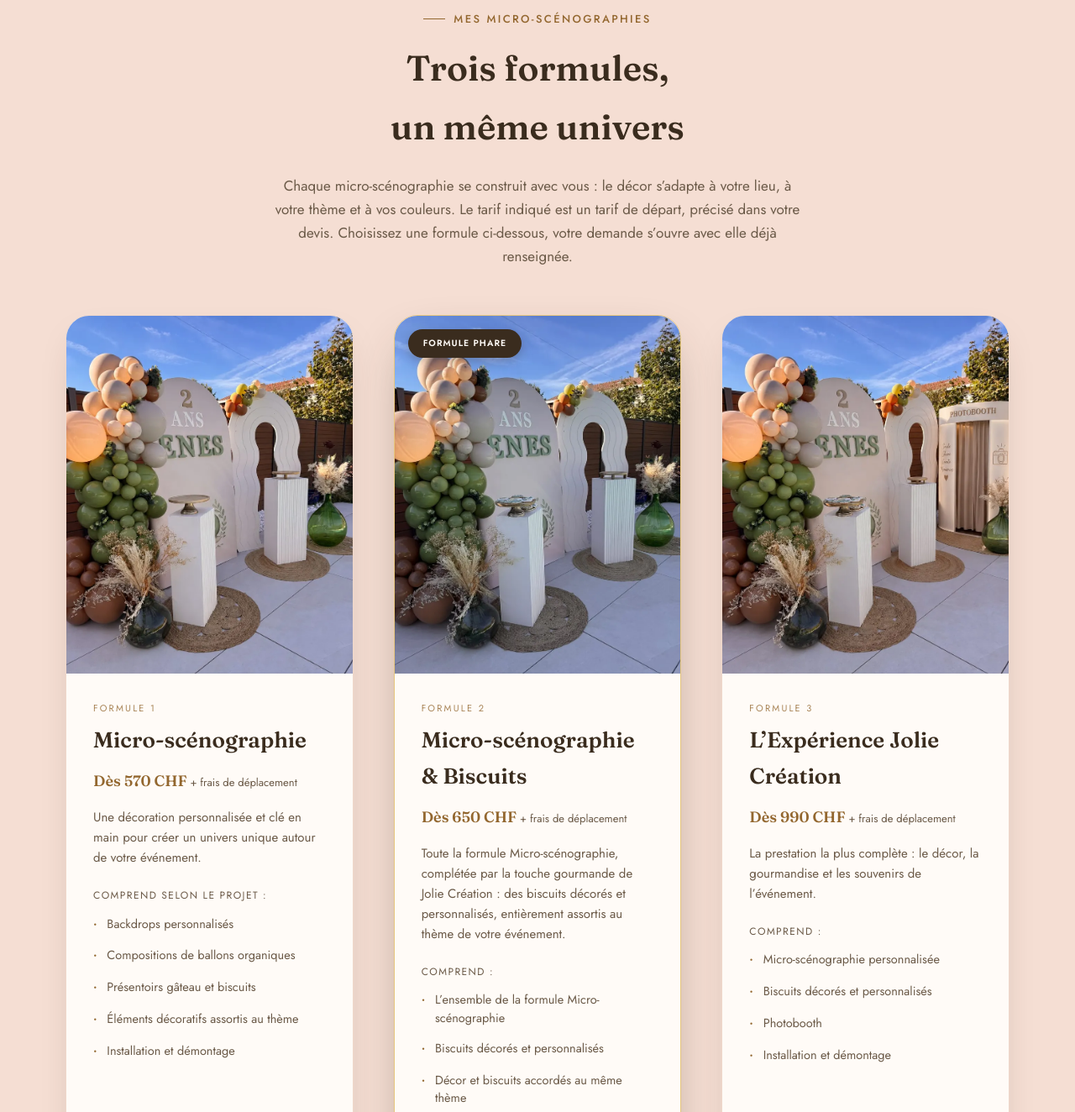
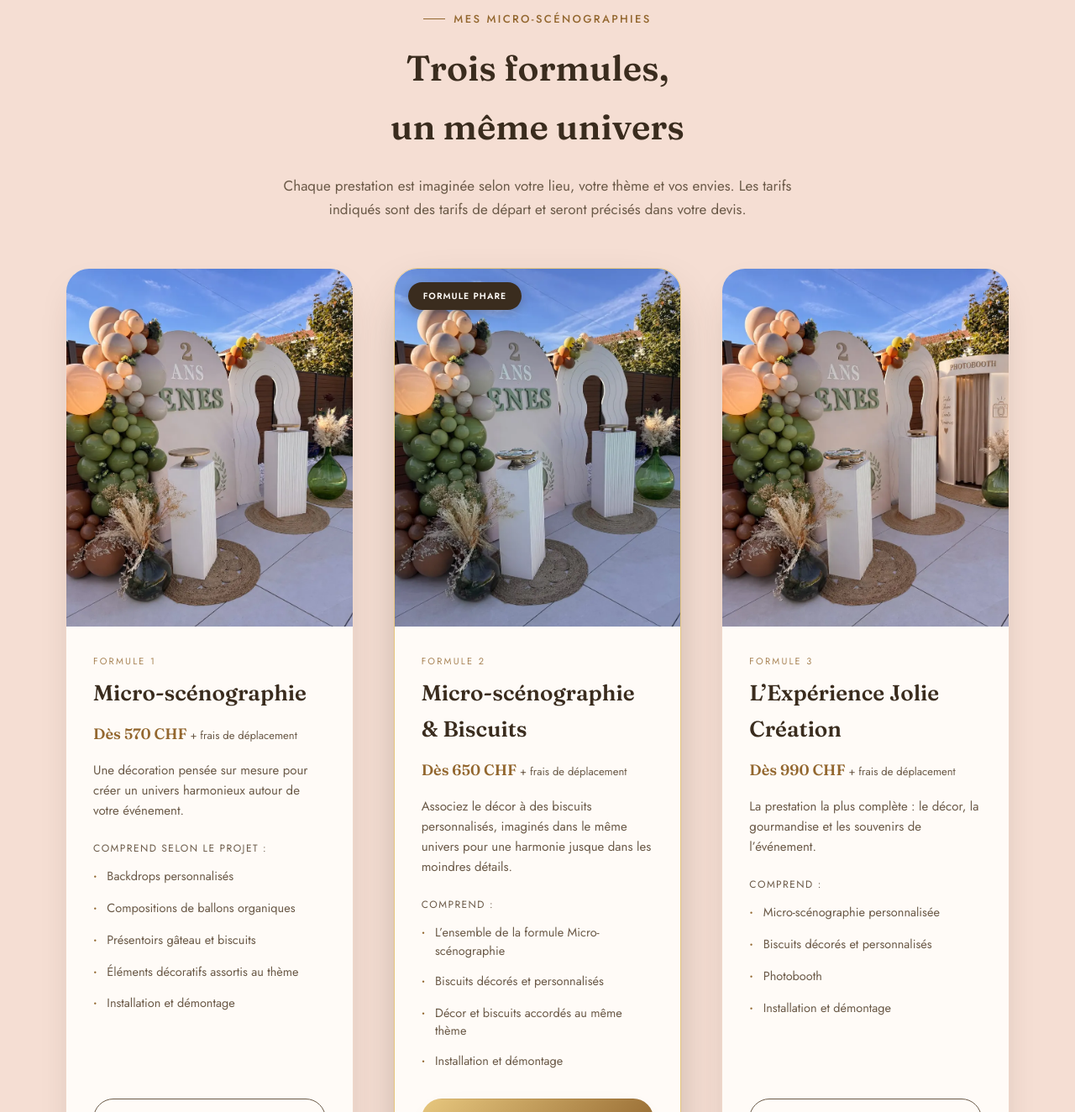
Before and after one commit to ComparePrime/jolie-creation.com, a website: page micro-scenographies.html in a window 1280 px wide. Shown: the part 994-2318 px from the top of the page at 84% size. Drawn offline with Linux system fonts and the light colour scheme.

Commit message:
Update micro-scenographies.html

```diff
--- a/micro-scenographies.html
+++ b/micro-scenographies.html
@@ -105,7 +105,7 @@
       <div class="section-head center">
         <span class="eyebrow">Mes micro-scénographies</span>
         <h2 id="formules-title">Trois formules, un même univers</h2>
-        <p class="narrow">Chaque micro-scénographie se construit avec vous : le décor s’adapte à votre lieu, à votre thème et à vos couleurs. Le tarif indiqué est un tarif de départ, précisé dans votre devis. Choisissez une formule ci-dessous, votre demande s’ouvre avec elle déjà renseignée.</p>
+        <p class="narrow">Chaque prestation est imaginée selon votre lieu, votre thème et vos envies. Les tarifs indiqués sont des tarifs de départ et seront précisés dans votre devis.</p>
       </div>
       <div class="formules-grid">
         <div class="formule-card">
@@ -116,7 +116,7 @@
             <span class="formule-rang">Formule 1</span>
             <h3>Micro-scénographie</h3>
             <p class="price">Dès 570 CHF <span class="price-suite">+ frais de déplacement</span></p>
-            <p class="desc">Une décoration personnalisée et clé en main pour créer un univers unique autour de votre événement.</p>
+            <p class="desc">Une décoration pensée sur mesure pour créer un univers harmonieux autour de votre événement.</p>
             <p class="formule-inclus">Comprend selon le projet :</p>
             <ul class="formule-list">
               <li>Backdrops personnalisés</li>
@@ -140,7 +140,7 @@
             <span class="formule-rang">Formule 2</span>
             <h3>Micro-scénographie &amp; Biscuits</h3>
             <p class="price">Dès 650 CHF <span class="price-suite">+ frais de déplacement</span></p>
-            <p class="desc">Toute la formule Micro-scénographie, complétée par la touche gourmande de Jolie Création : des biscuits décorés et personnalisés, entièrement assortis au thème de votre événement.</p>
+            <p class="desc">Associez le décor à des biscuits personnalisés, imaginés dans le même univers pour une harmonie jusque dans les moindres détails.</p>
             <p class="formule-inclus">Comprend :</p>
             <ul class="formule-list">
               <li>L’ensemble de la formule Micro-scénographie</li>
```
